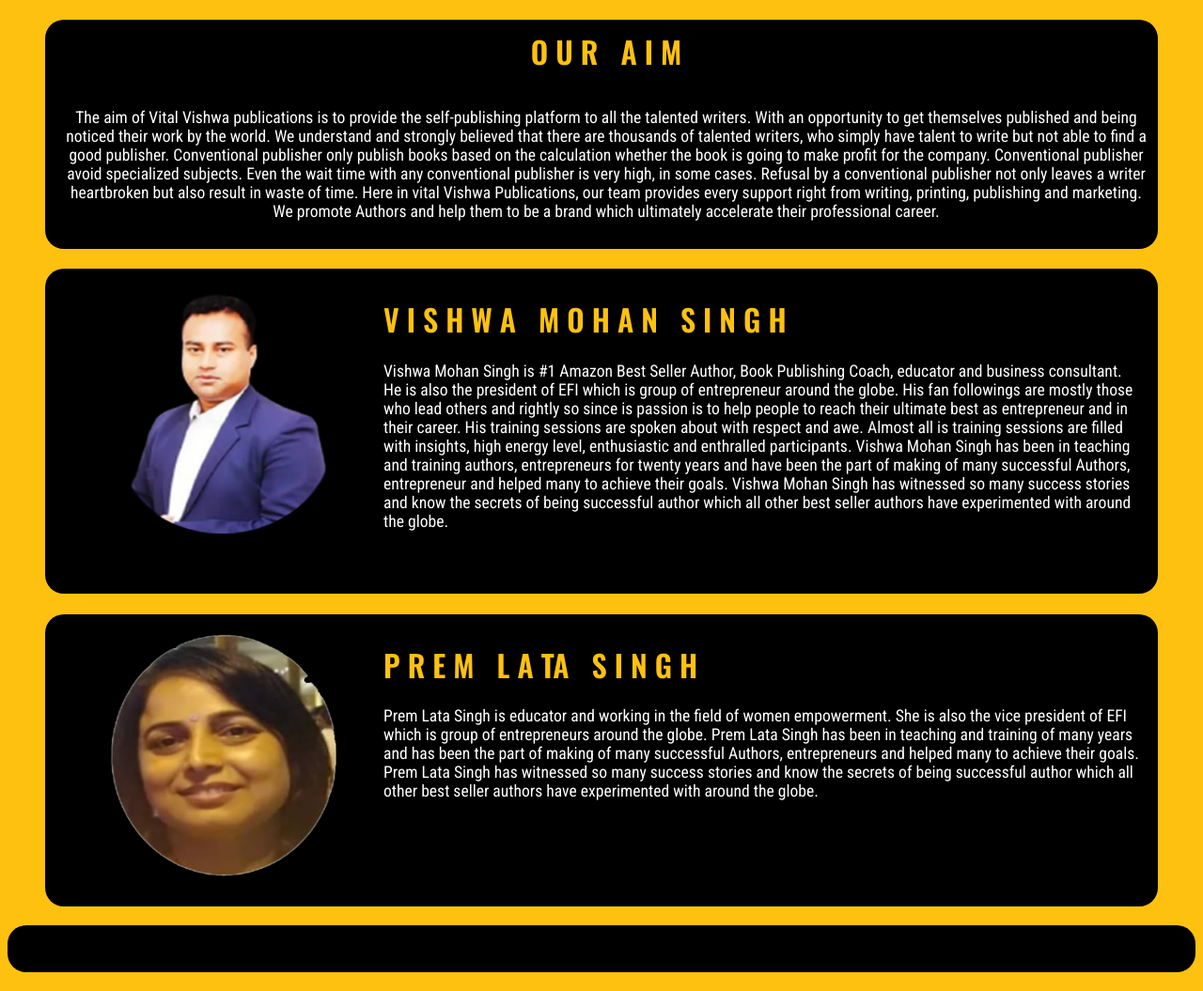
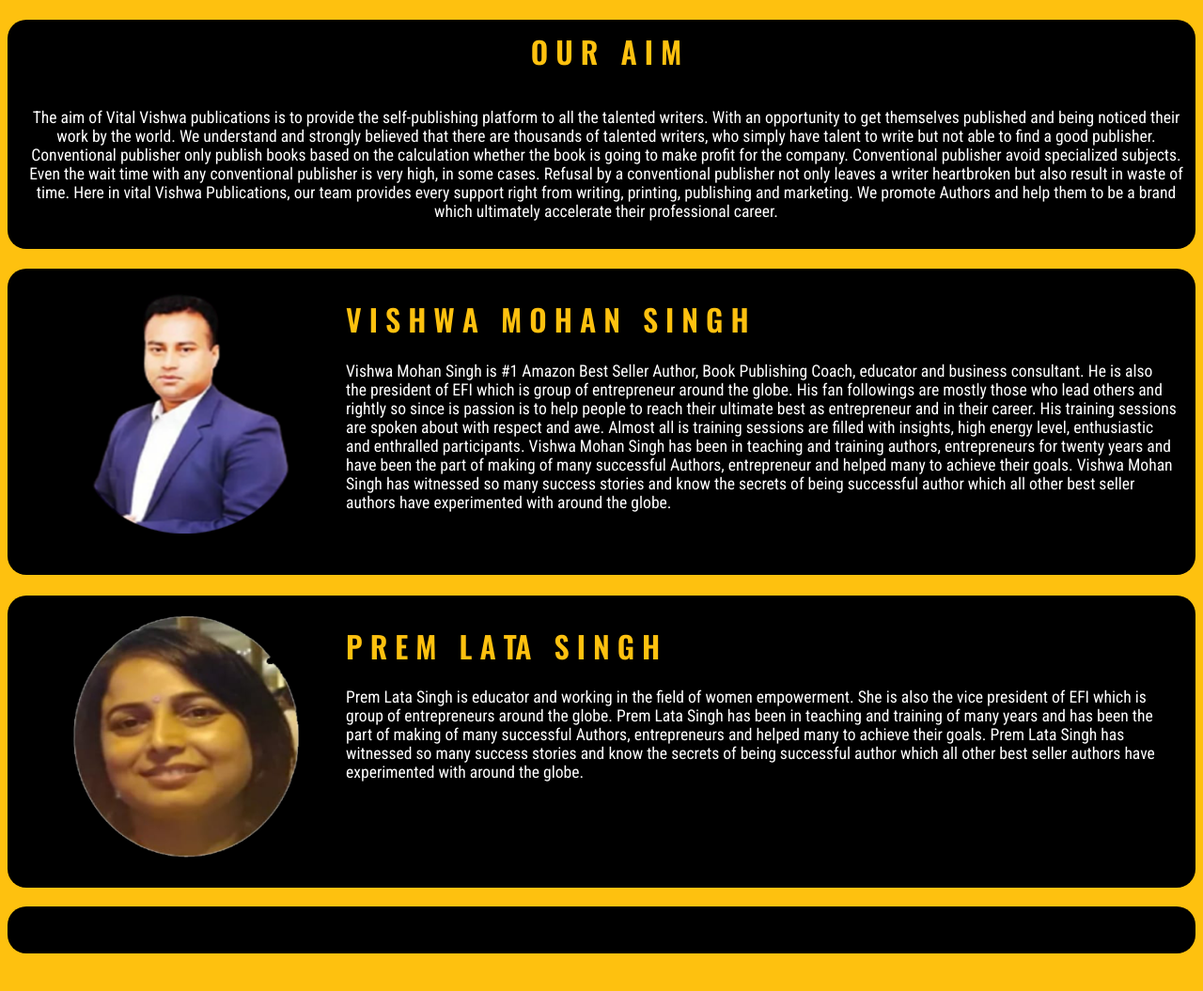
Before and after one commit to mhtkr/Vital-Vishwa-Publications, a plain HTML site: page about_us.html in a window 1280 px wide. Shown: the part 210-1265 px from the top of the page at 94% size. Drawn offline with nearby package versions, Linux system fonts and the light colour scheme.

Commit message:
Update about_us.css

```diff
--- a/about_us.css
+++ b/about_us.css
@@ -25,8 +25,6 @@
     border-radius: 20px;
     padding-left: 10;
     margin-top: 10px;
-    margin-left: 40px;
-    margin-right: 40px;
 }
 .aim
 {
@@ -59,8 +57,6 @@
     padding-left: 20;
     padding-right: 20;
     margin-top: 10px;
-    margin-left: 40px;
-    margin-right: 40px;
 }
 .ownimg
 {
@@ -91,8 +87,6 @@
     padding-left: 20;
     padding-right: 20;
     margin-top: 10px;
-    margin-left: 40px;
-    margin-right: 40px;
 }
 .own2img
 {
```
